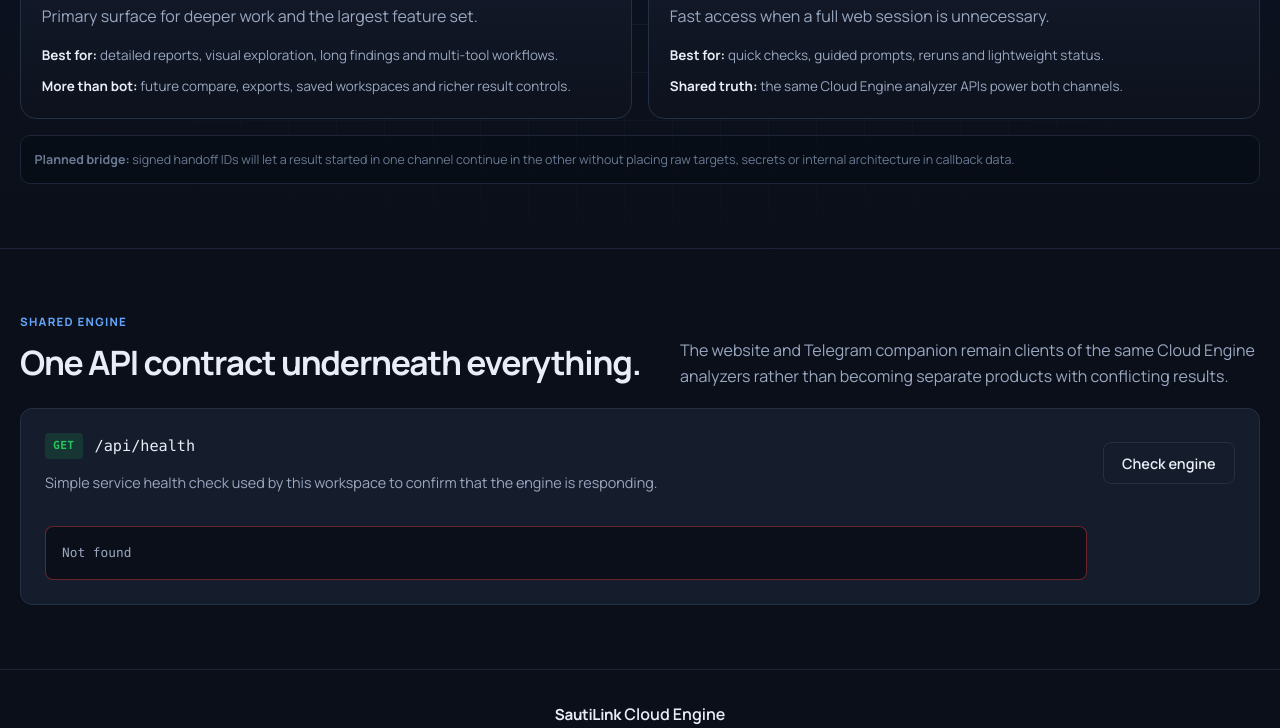
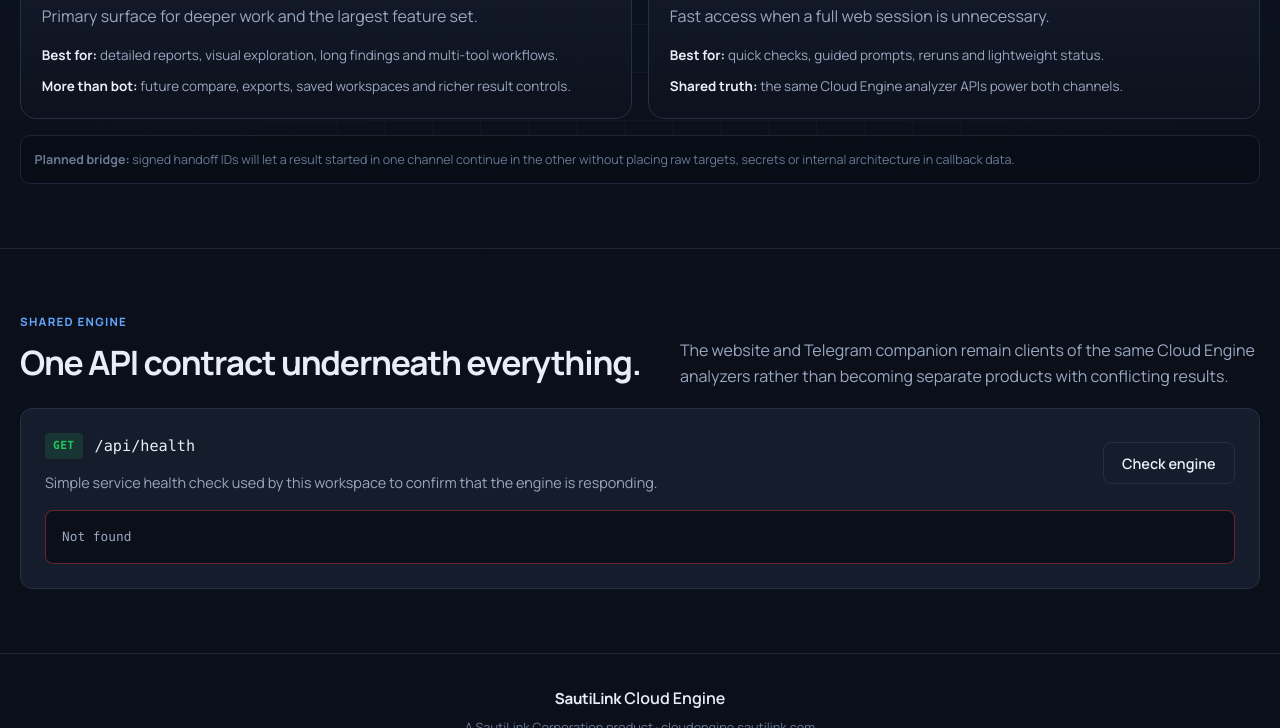
Before and after one commit to sautilink/sautilink-cloud-engine, a website: page public/index.html in a window 1280 px wide. Both pictures are taken after a click on the button "Check engine". Shown: the part 3978-4706 px from the top of the page. Drawn offline with Linux system fonts and the light colour scheme; no server answers.

Commit message:
Polish workspace API layout

```diff
--- a/public/home.css
+++ b/public/home.css
@@ -199,6 +199,7 @@
 .api-strip { padding: 4rem 0; }
 .api-strip .api-card { max-width: none; display: grid; grid-template-columns: 1fr auto; gap: 1rem; align-items: center; }
 .api-strip .api-card p { margin-bottom: 0; }
+.api-strip .api-result { grid-column: 1 / -1; margin-top: 0; }
 
 .home-footer { margin-top: 0; }
 
```
